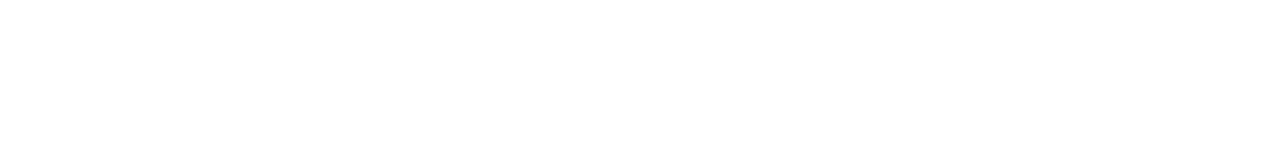
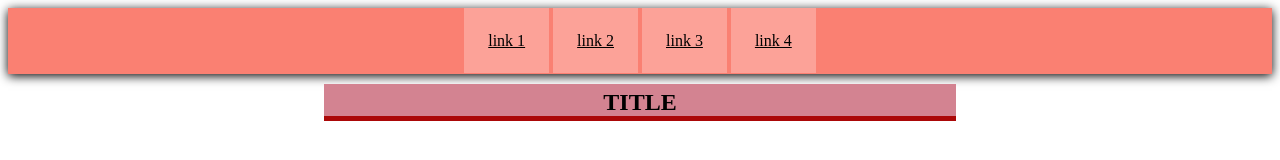
Before and after one commit to texart7/homework-22.06.23-transition-artem, a plain HTML site: page index.html in a window 1280 px wide. Drawn offline with Linux system fonts and the light colour scheme.

Commit message:
Add header, main & edit style

```diff
--- a/assets/css/style.css
+++ b/assets/css/style.css
@@ -0,0 +1,69 @@
+.page-header {
+    padding: 0.5em;
+    top: 0;
+    left: 0;
+    right: 0;
+    z-index: 999;
+    background-color: salmon;
+    box-shadow: 0 2px 10px;
+  }
+
+  .page-header__list {
+    padding: 0;
+    list-style: none;
+    text-align: center;
+  }
+
+  .page-header__list-item {
+    display: inline-block;
+  }
+  .page-header__link {
+    padding: 1.5em;
+    background-color: #ffffff44;
+    color: inherit;
+  }
+
+.main-article__heading {
+    width: 50%;
+    margin: 10px auto;
+
+    text-align: center;
+    position: relative;
+
+    background-color: rgb(211, 131, 145);
+    text-align: center;
+    text-transform: uppercase;
+    font-size: 1.5rem;
+  }
+
+  .main-article__heading::before{
+    content: "";
+    display: block;
+    height: 5px;
+    width: 0px;
+
+    transition: width 0.8s ease-in-out;
+
+    background-color: rgb(171, 8, 35);
+    font-size: 0.5em;
+  }
+  .main-article__heading:hover::before{
+    width: 100%;
+  }
+
+  .main-article__heading::after{
+    content: "";
+    display: block;
+    height: 5px;
+    width: 100%;
+
+    transition: width 0.8s ease-in-out;
+
+    background-color: rgb(171, 8, 8);
+    font-size: 0.5em;
+  }
+
+
+  .main-article__heading:hover::after{
+    width: 0%;
+  }
--- a/index.html
+++ b/index.html
@@ -3,9 +3,21 @@
 <head>
     <meta charset="UTF-8">
     <meta name="viewport" content="width=device-width, initial-scale=1.0">
-    <title>Document</title>
+    <title>Learn YNML</title>
+    <link rel="stylesheet" href="./assets/css/style.css" />
 </head>
 <body>
-
+    <header class="page-header">
+        <nav>
+          <ul class="page-header__list">
+            <li class="page-header__list-item"><a href="#" class="page-header__link">link 1</a></li>
+            <li class="page-header__list-item"><a href="#" class="page-header__link">link 2</a></li>
+            <li class="page-header__list-item"><a href="#" class="page-header__link">link 3</a></li>
+            <li class="page-header__list-item"><a href="#" class="page-header__link">link 4</a></li>
+          </ul>
+        </nav>
+      </header>
+    <main><article class="main-article">
+        <h2 class="main-article__heading">title</h2></main>
 </body>
 </html>
```
